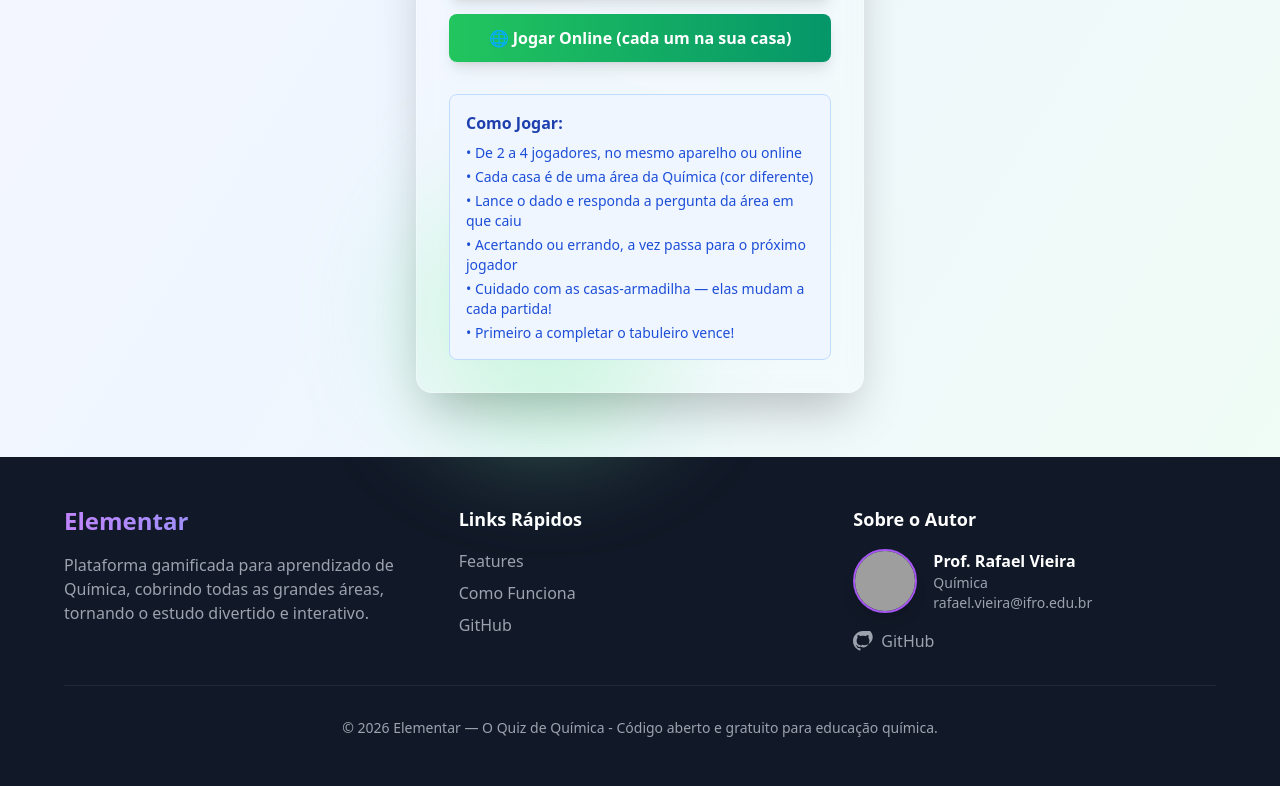
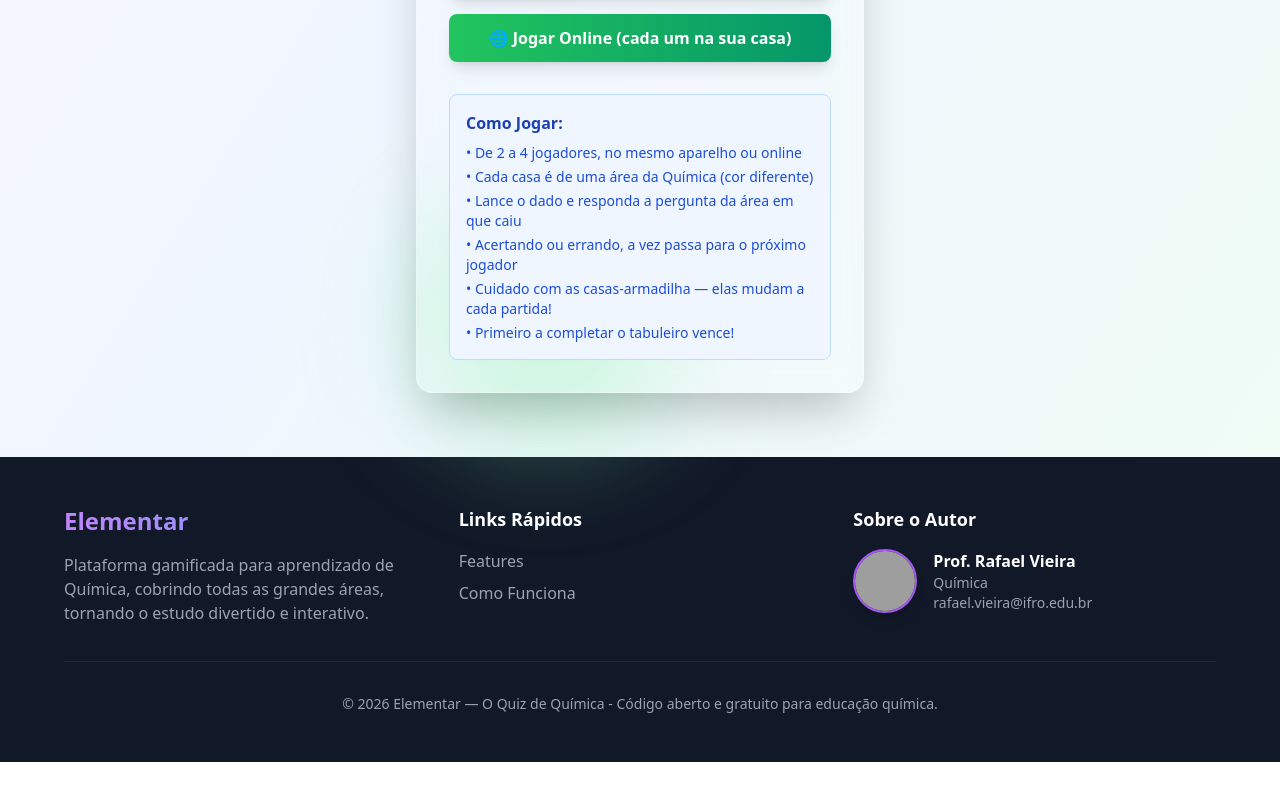
Before and after one commit to vieira86/trivia_organica, a React (Vite) app: page / in a window 1280 px wide. Shown: the part 1292-2078 px from the top of the page. After the commit the page ends 2054 px from the top, so only its background shows below. Built offline with nearby package versions, Linux system fonts and the light colour scheme; grey boxes are pictures that could not be loaded.

Commit message:
Esconde temporariamente o Modo Estudo da tela inicial

```diff
--- a/src/App.jsx
+++ b/src/App.jsx
@@ -150,7 +150,7 @@ function App() {
                     <ul className="space-y-2">
                         <li><a href="#features" className="text-gray-400 hover:text-white transition-colors">Features</a></li>
                         <li><a href="#how-it-works" className="text-gray-400 hover:text-white transition-colors">Como Funciona</a></li>
-                        <li><a href="https://github.com/vieira86" target="_blank" rel="noreferrer" className="text-gray-400 hover:text-white transition-colors">GitHub</a></li>
+                        {/* <li><a href="https://github.com/vieira86" target="_blank" rel="noreferrer" className="text-gray-400 hover:text-white transition-colors">GitHub</a></li> */}
                     </ul>
                 </div>
 
@@ -170,13 +170,13 @@ function App() {
                     </div>
 
                     <div className="flex space-x-4 mt-4">
-                        <a href="https://github.com/vieira86" target="_blank" rel="noreferrer"
+                        {/* <a href="https://github.com/vieira86" target="_blank" rel="noreferrer"
                         className="flex items-center space-x-2 text-gray-400 hover:text-white transition">
                             <svg className="w-5 h-5" fill="currentColor" viewBox="0 0 24 24">
                                 <path d="M12 0c-6.626 0-12 5.373-12 12 0 5.302 3.438 9.8 8.207 11.387.599.111.793-.261.793-.577v-2.234c-3.338.726-4.033-1.416-4.033-1.416-.546-1.387-1.333-1.756-1.333-1.756-1.089-.745.083-.729.083-.729 1.205.084 1.839 1.237 1.839 1.237 1.07 1.834 2.807 1.304 3.492.997.107-.775.418-1.305.762-1.604-2.665-.305-5.467-1.334-5.467-5.931 0-1.311.469-2.381 1.236-3.221-.124-.303-.535-1.524.117-3.176 0 0 1.008-.322 3.301 1.23.957-.266 1.983-.399 3.003-.404 1.02.005 2.047.138 3.006.404 2.291-1.552 3.297-1.423 3.297-1.423.653 1.653.242 2.874.118 3.176.77.84 1.235 1.911 1.235 3.221 0 4.609-2.807 8.524-6.89 8.524-1.271 0-2.471-.267-3.564-.748l1.416-2.409c1.004.335 2.084.515 3.207.515 5.406 0 9.799-4.393 9.799-9.799 0-5.406-4.393-9.799-9.799-9.799z"/>
                             </svg>
                             <span>GitHub</span>
-                        </a>
+                        </a> */}
                     </div>
                 </div>
             </div>
```
